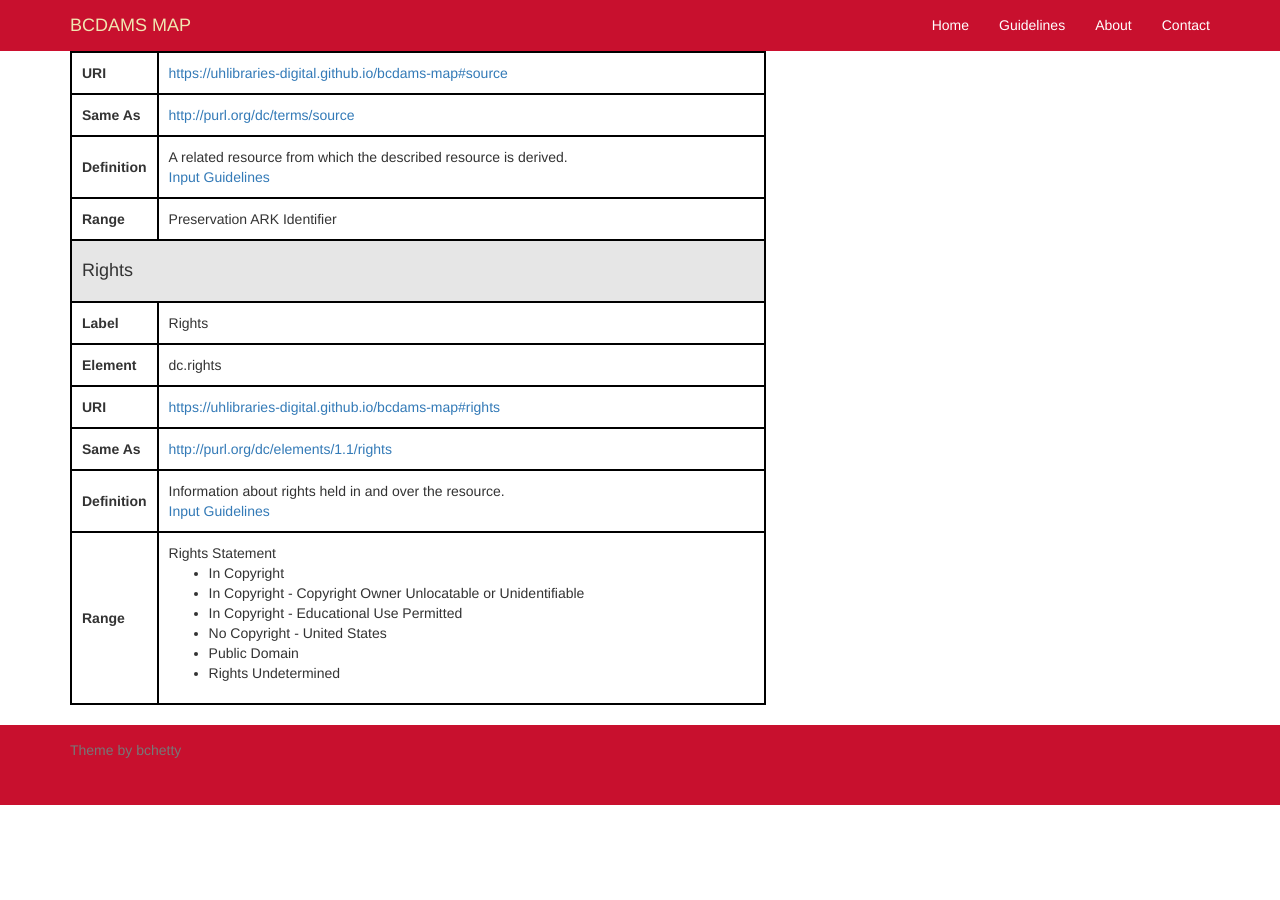
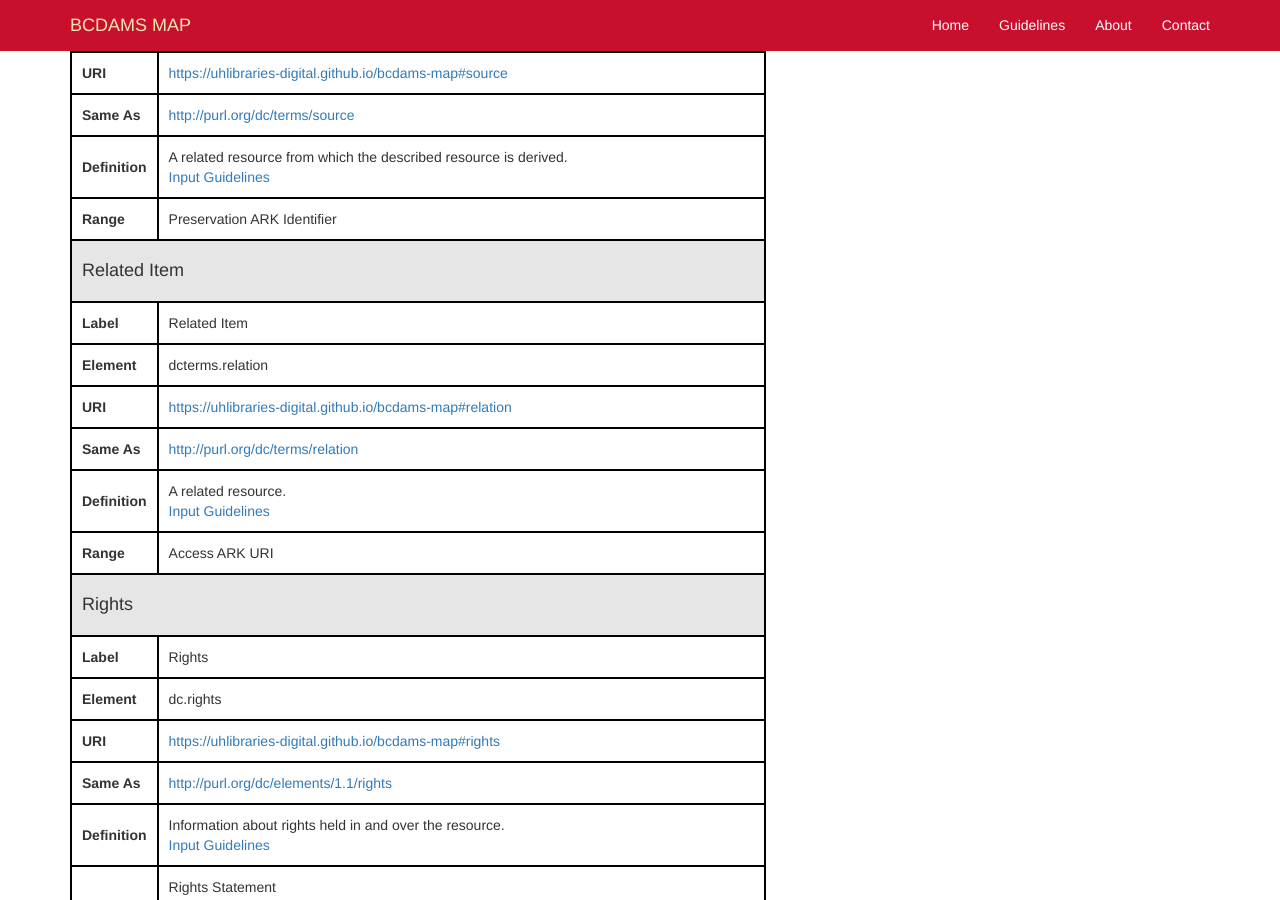
Before and after one commit to uhlibraries-digital/bcdams-map, a Jekyll site: the page built from index.html, in a window 1280 px wide and 900 px high, scrolled down 8044 px. Built offline with Jekyll 4.4.1, drawn with Linux system fonts in a browser that asks for light colours; nearby versions of some CDN libraries; the list of posts is cut into pages by our own code; comment, search, counter and statistics services are not loaded; before the commit the page ends 8849 px from its top, so only the background shows below that.

Commit message:
add relation

```diff
--- a/_data/brays.yml
+++ b/_data/brays.yml
@@ -90,6 +90,10 @@ note:
     input: "multi"
     visible: true
     editable: true
+relation:
+    input: "single"
+    visible: true
+    editable: true
 source:
     input: "single"
     visible: true
--- /dev/null
+++ b/_data/elements/relation.yml
@@ -0,0 +1,13 @@
+label: "Related Item"
+namespace: "dcterms"
+name: "relation"
+definition: "A related resource."
+source: "http://purl.org/dc/terms/relation"
+obligation: "optional"
+type: "administrative"
+repeatable: true
+range:
+  - label: "Access ARK URI"
+crosswalk:
+  avalon:
+    label: "Related Item URL"
--- a/_data/order.yml
+++ b/_data/order.yml
@@ -23,6 +23,7 @@ administrative:
   - identifier
   - note
   - source
+  - relation
   - rights
 brays:
   - title
@@ -48,6 +49,7 @@ brays:
   - rights
   - accessRights
   - note
+  - relation
   - source
 carpenters:
   - title
```
Also changed, not shown: guidelines/relation.md (added, +12 -0 lines).
